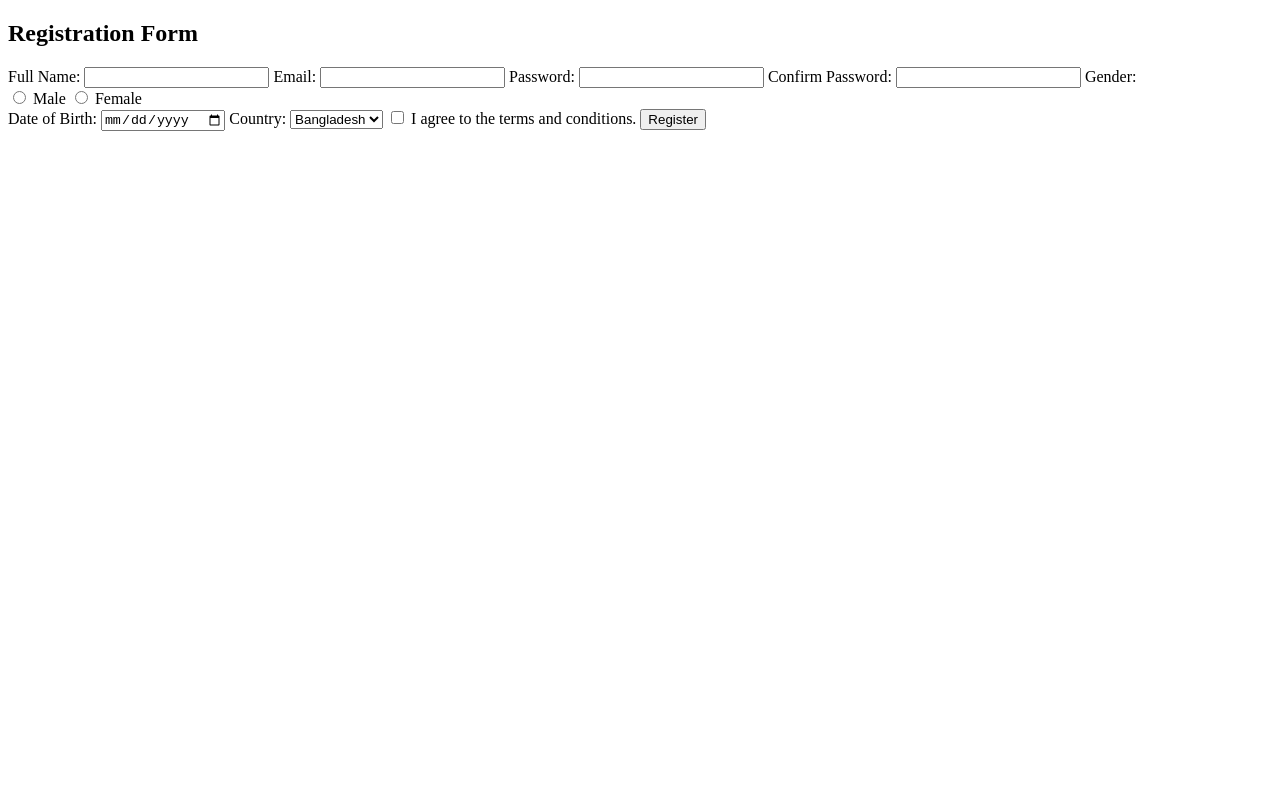
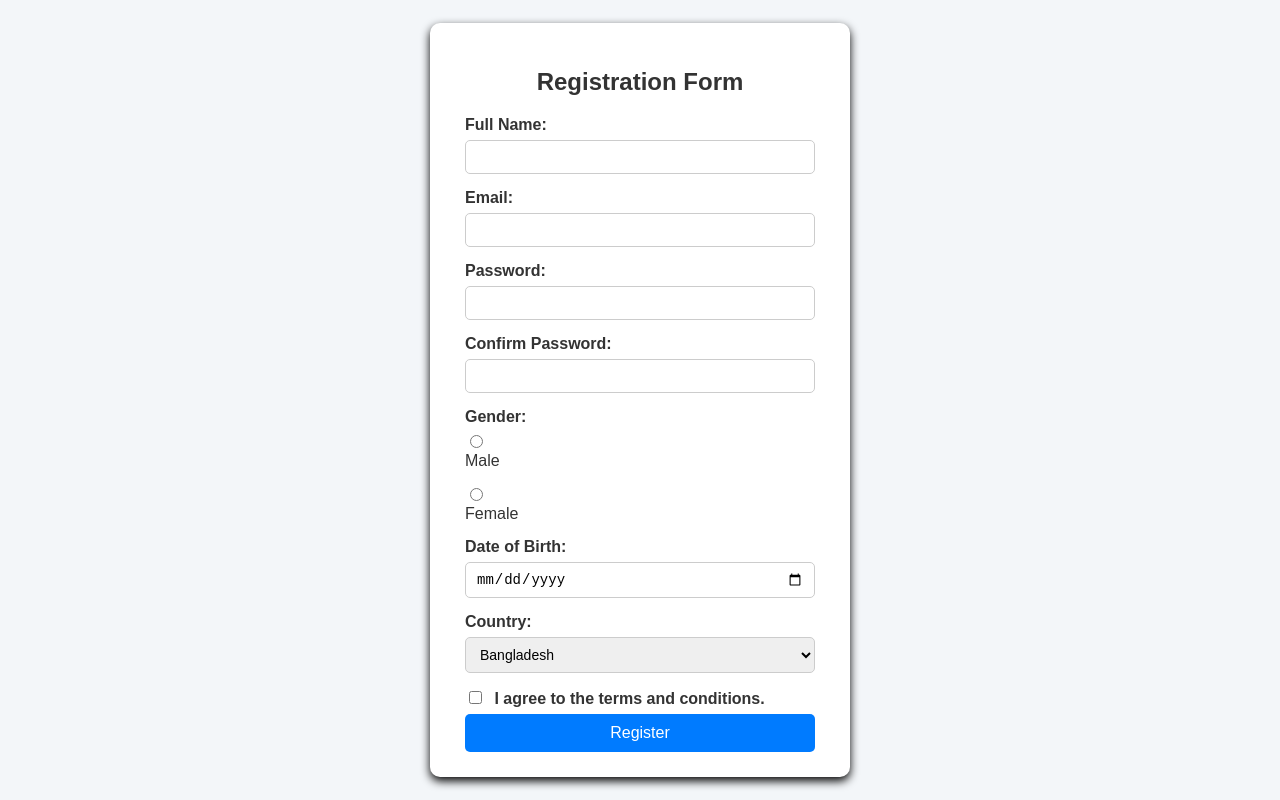
Before and after one commit to Arijeet-Talukder/Webtech, a plain HTML site: page labtask1.html in a window 1280 px wide. Drawn offline with Linux system fonts and the light colour scheme.

Commit message:
fixed href

```diff
--- a/labtask1.html
+++ b/labtask1.html
@@ -6,7 +6,7 @@
   <meta name="description" content="This is a Registration Form">
   <title>Registration Form</title>
 
-  <link rel="stylesheet" href="lab2b.css">
+  <link rel="stylesheet" href="labtask2.css">
 </head>
 
 <body>
```
